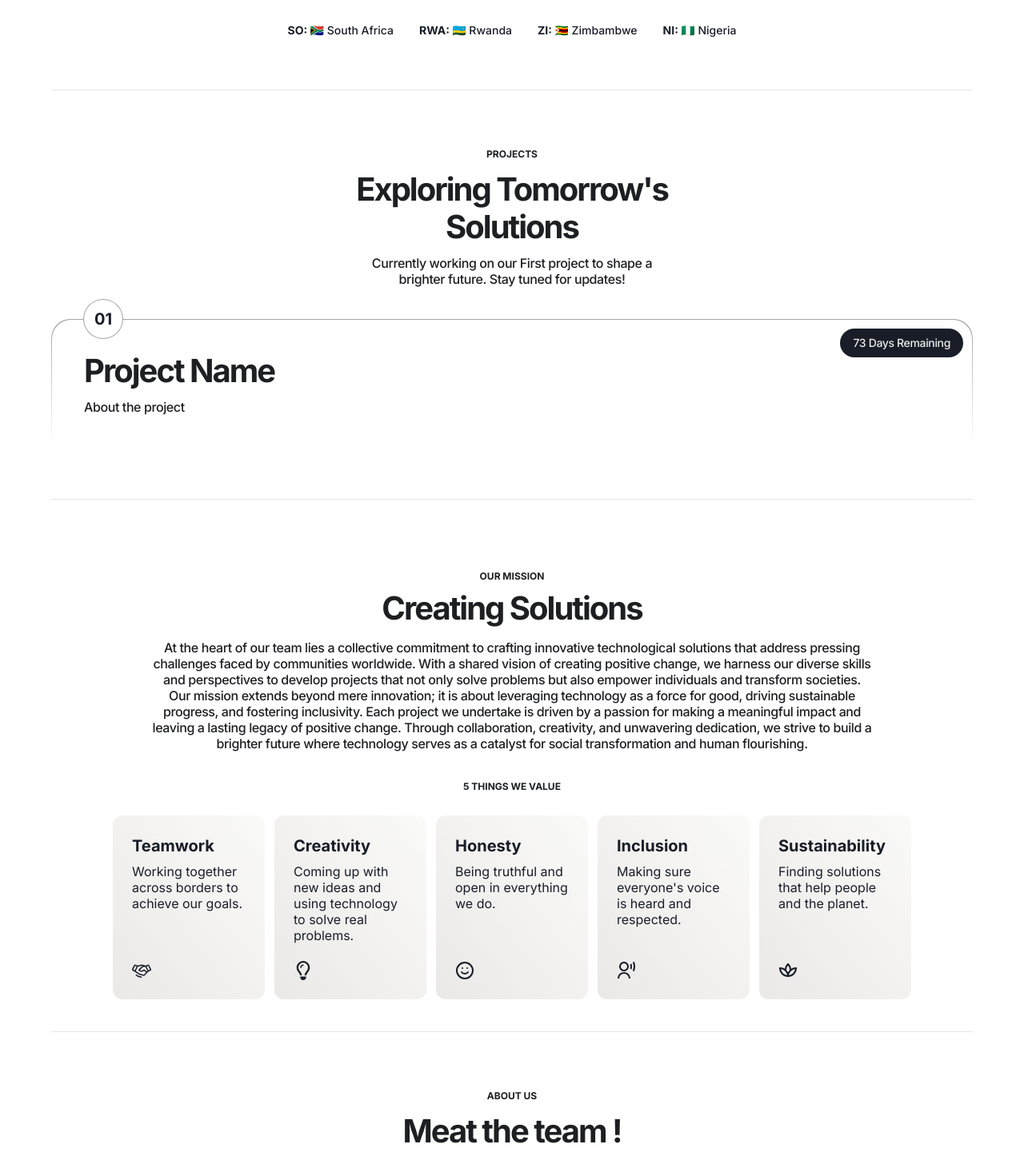
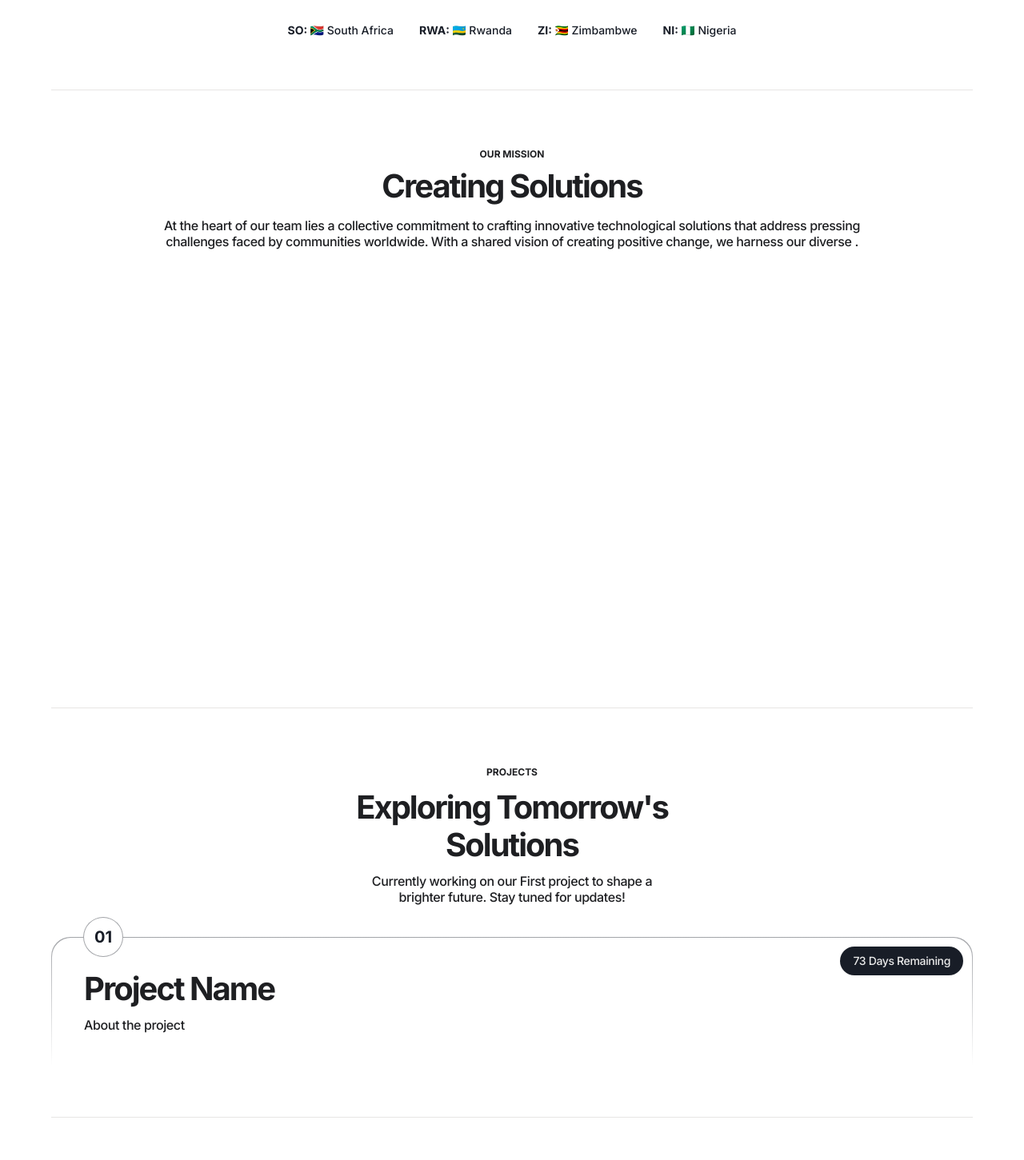
Before and after one commit to kevindermot99/SORWAZINI, a React (Vite) app: page / in a window 1280 px wide. Shown: the part 580-2031 px from the top of the page at 80% size. Built offline with nearby package versions, Linux system fonts and the light colour scheme; what tailwindcss-bg-patterns would draw is missing.

Commit message:
sections re-do

```diff
--- a/src/Content/Content.js
+++ b/src/Content/Content.js
@@ -134,7 +134,7 @@ export const Projects = {
 export const Mission = {
   SectionName: "Our Mission",
   SectionTitle: "Creating Solutions",
-  SectionDescription: "At the heart of our team lies a collective commitment to crafting innovative technological solutions that address pressing challenges faced by communities worldwide. With a shared vision of creating positive change, we harness our diverse skills and perspectives to develop projects that not only solve problems but also empower individuals and transform societies. Our mission extends beyond mere innovation; it is about leveraging technology as a force for good, driving sustainable progress, and fostering inclusivity. Each project we undertake is driven by a passion for making a meaningful impact and leaving a lasting legacy of positive change. Through collaboration, creativity, and unwavering dedication, we strive to build a brighter future where technology serves as a catalyst for social transformation and human flourishing."
+  SectionDescription: "At the heart of our team lies a collective commitment to crafting innovative technological solutions that address pressing challenges faced by communities worldwide. With a shared vision of creating positive change, we harness our diverse ."
 };
 
 // Section values
--- a/src/Pages/Home.jsx
+++ b/src/Pages/Home.jsx
@@ -179,14 +179,23 @@ function Home() {
       {/* </Fade> */}
 
       {/* Content */}
-      <div id="Home" className="h-full mt-[100px] scroll-m-20 max-sm:mt-[50px] w-full flex items-center relative justify-start flex-col">
+      <div
+        id="Home"
+        className="h-full mt-[100px] scroll-m-20 max-sm:mt-[50px] w-full flex items-center relative justify-start flex-col"
+      >
         {/* bubbles */}
         {/* <div className="absolute top-0 left-0 w-full h-full max-h-[500px]  ">
             <div className="absolute top-[200px] right-20 h-10 w-3 bg-black/80 rotate-6  "></div>
         </div> */}
         {/* Hero */}
         <div className="w-full h-fit py-16 flex flex-col items-center justify-center">
-          <Reveal keyframes={customAnimation} duration={1000} cascade damping={.05} triggerOnce>
+          <Reveal
+            keyframes={customAnimation}
+            duration={1000}
+            cascade
+            damping={0.05}
+            triggerOnce
+          >
             <h1 className="text-center max-w-[900px] font-bold text-[70px] max-sm:text-[50px] leading-[80px] max-sm:leading-[55px] tracking-tighter">
               {HeroText.Big}
             </h1>
@@ -203,7 +212,13 @@ function Home() {
                   className="flex gap-3 max-sm: flex-wrap items-center justify-center"
                   key={index}
                 >
-                  <Reveal keyframes={customAnimation} duration={1000} cascade damping={.05} triggerOnce>
+                  <Reveal
+                    keyframes={customAnimation}
+                    duration={1000}
+                    cascade
+                    damping={0.05}
+                    triggerOnce
+                  >
                     {/* SO */}
                     <div className="w-fit flex flex-col gap-3 relative">
                       <div className="w-full text-center">
@@ -289,7 +304,13 @@ function Home() {
               ))}
             </div>
             <div className="flex items-center gap-8 text-dark-body-color pt-3 text-sm font-medium px-4 max-sm:gap-0 max-sm:px-8 ">
-              <Reveal keyframes={customAnimation} duration={1000} cascade damping={.05} triggerOnce>
+              <Reveal
+                keyframes={customAnimation}
+                duration={1000}
+                cascade
+                damping={0.05}
+                triggerOnce
+              >
                 <h1>
                   <strong>SO: </strong>🇿🇦 South Africa
                 </h1>
@@ -308,12 +329,56 @@ function Home() {
         </div>
 
         {/* separator */}
+        <div className="w-full max-w-[90%] border-b-[1px] border-stone-200 mb-2 "></div>
+
+        {/* Our Mission */}
+        <div
+          id="Mission"
+          className="w-full h-fit pt-16 scroll-m-10 flex flex-col items-center justify-center relative  max-sm:px-5"
+        >
+          <div class=" h-full min-h-[700px] w-full flex justify-start items-center flex-col">
+            <div className=" flex flex-col items-center justify-start">
+              <Reveal
+                keyframes={customAnimation}
+                duration={1000}
+                cascade
+                damping={0.05}
+                triggerOnce
+              >
+                <h3 className="uppercase font-bold text-xs pb-2 ">
+                  {Mission.SectionName}
+                </h3>
+                <h1 className=" text-[40px] max-w-[500px] leading-[47px] font-bold tracking-tighter text-center">
+                  {Mission.SectionTitle}
+                </h1>
+                <p className="font-medium max-w-[900px] text-base text-center pt-4 tracking-tight leading-5">
+                  {Mission.SectionDescription}
+                </p>
+              </Reveal>
+            </div>
+          </div>
+
+          <div>
+
+          </div>
+        </div>
+
+        {/* separator */}
         <div className="w-full max-w-[90%] border-b-[1px] border-stone-200 mb-2"></div>
 
         {/* Projects */}
-        <div id="Projects" className="w-full h-fit py-16 scroll-m-14  flex flex-col items-center justify-start">
+        <div
+          id="Projects"
+          className="w-full h-fit py-16 scroll-m-14  flex flex-col items-center justify-start"
+        >
           <div className=" flex flex-col items-center justify-start  max-sm:px-2">
-            <Reveal keyframes={customAnimation} duration={1000} cascade damping={.05} triggerOnce>
+            <Reveal
+              keyframes={customAnimation}
+              duration={1000}
+              cascade
+              damping={0.05}
+              triggerOnce
+            >
               <h3 className="uppercase font-bold text-xs pb-3 ">
                 {Projects.SectionName}
               </h3>
@@ -328,7 +393,14 @@ function Home() {
 
           {/* Project countdown */}
 
-          <Reveal keyframes={customAnimation} duration={1200} cascade damping={.05} triggerOnce className="w-full">
+          <Reveal
+            keyframes={customAnimation}
+            duration={1200}
+            cascade
+            damping={0.05}
+            triggerOnce
+            className="w-full"
+          >
             <div className="p-[1px] bg-gradient-to-b from-dark-body-color/40 to-transparent mt-10 w-full h-fit rounded-t-3xl max-w-[90%] mx-auto relative flex justify-center items-center flex-col">
               <div className="w-full h-full bg-white rounded-t-3xl p-10 max-sm:pb-16 flex justify-center items-start flex-col">
                 <div className="pointer-events-none absolute top-[-25px] left-[40px] h-[50px] w-[50px] rounded-full border-[1px] border-dark-body-color/40 text-dark-body-color bg-white font-bold text-xl flex justify-center items-center ">
@@ -348,68 +420,23 @@ function Home() {
           </Reveal>
         </div>
 
-        {/* separator */}
-        <div className="w-full max-w-[90%] border-b-[1px] border-stone-200 mb-2 "></div>
-
-        {/* Our Mission */}
-        <div id="Mission" className="w-full h-fit pt-16 scroll-m-10 flex flex-col items-center justify-center relative  max-sm:px-5">
-          <div class=" h-full w-full flex justify-center items-center flex-col py-4">
-            <div className=" flex flex-col items-center justify-start">
-            <Reveal keyframes={customAnimation} duration={1000} cascade damping={.05} triggerOnce>
-              <h3 className="uppercase font-bold text-xs pb-2 ">
-                {Mission.SectionName}
-              </h3>
-              <h1 className=" text-[40px] max-w-[500px] leading-[47px] font-bold tracking-tighter text-center">
-                {Mission.SectionTitle}
-              </h1>
-              <p className="font-medium max-w-[900px] text-base text-center pt-4 tracking-tight leading-5">
-                {Mission.SectionDescription}
-              </p>
-              </Reveal>
-            </div>
-          </div>
-        </div>
-        {/* Our Values */}
-        <div className="w-full h-fit flex flex-col items-center justify-center relative pt-5">
-          <div class=" h-full w-full flex justify-center items-center flex-col ">
-            <div className=" flex flex-col items-center justify-start">
-            <Reveal keyframes={customAnimation} duration={1000} cascade damping={.1} triggerOnce>
-              <h3 className="uppercase font-bold text-xs pb-3 ">
-                {Values.SectionName}
-              </h3>
-              {/* <h1 className="text-[40px] max-w-[500px] leading-[47px] font-bold tracking-tighter text-center">
-                {Values.SectionTitle}
-              </h1> */}
-              </Reveal>
-              <div className="pt-4 pb-10 w-full h-fit flex gap-3 flex-wrap items-center justify-center  max-sm:px-5">
-              <Reveal keyframes={customAnimation} duration={1000} cascade damping={.1} triggerOnce>
-                {Values.values.map((value, index) => (
-                  <div
-                    key={index}
-                    className="min-h-[230px] w-[190px] max-sm:w-full max-sm:min-h-fit  max-sm:gap-4 bg-gradient-to-tr from-stone-300/50 to-stone-50 rounded-xl p-6 text-dark-body-color flex flex-col justify-between items-start"
-                  >
-                    <div>
-                      <h1 className="font-bold text-xl break-words  pb-2">
-                        {value.name}
-                      </h1>
-                      <p className="text-base leading-5">{value.description}</p>
-                    </div>
-                    <div className=" text-2xl ">{<value.icon />}</div>
-                  </div>
-                ))}
-                </Reveal>
-              </div>
-            </div>
-          </div>
-        </div>
 
         {/* separator */}
         <div className="w-full max-w-[90%] border-b-[1px] border-stone-200 mb-2"></div>
 
         {/* About us */}
-        <div id="Aboutus" className="w-full h-fit py-16 scroll-m-14 flex flex-col items-center justify-start  max-sm:px-5">
+        <div
+          id="Aboutus"
+          className="w-full h-fit py-16 scroll-m-14 flex flex-col items-center justify-start  max-sm:px-5"
+        >
           <div className=" flex flex-col items-center justify-start">
-          <Reveal keyframes={customAnimation} duration={1000} cascade damping={.1} triggerOnce>
+            <Reveal
+              keyframes={customAnimation}
+              duration={1000}
+              cascade
+              damping={0.1}
+              triggerOnce
+            >
               <h3 className="uppercase font-bold text-xs pb-3 ">
                 {AboutUs.SectionName}
               </h3>
@@ -422,7 +449,13 @@ function Home() {
             </Reveal>
           </div>
           <div className="w-full h-fit flex flex-wrap items-start justify-center gap-6 mt-8 px-14 ">
-          <Reveal keyframes={customAnimation} duration={1000} cascade damping={.05} triggerOnce>
+            <Reveal
+              keyframes={customAnimation}
+              duration={1000}
+              cascade
+              damping={0.05}
+              triggerOnce
+            >
               {Members.map((member, index) => (
                 <div
                   key={index}
```
Lines whose indentation alone changed are shown as unchanged.
